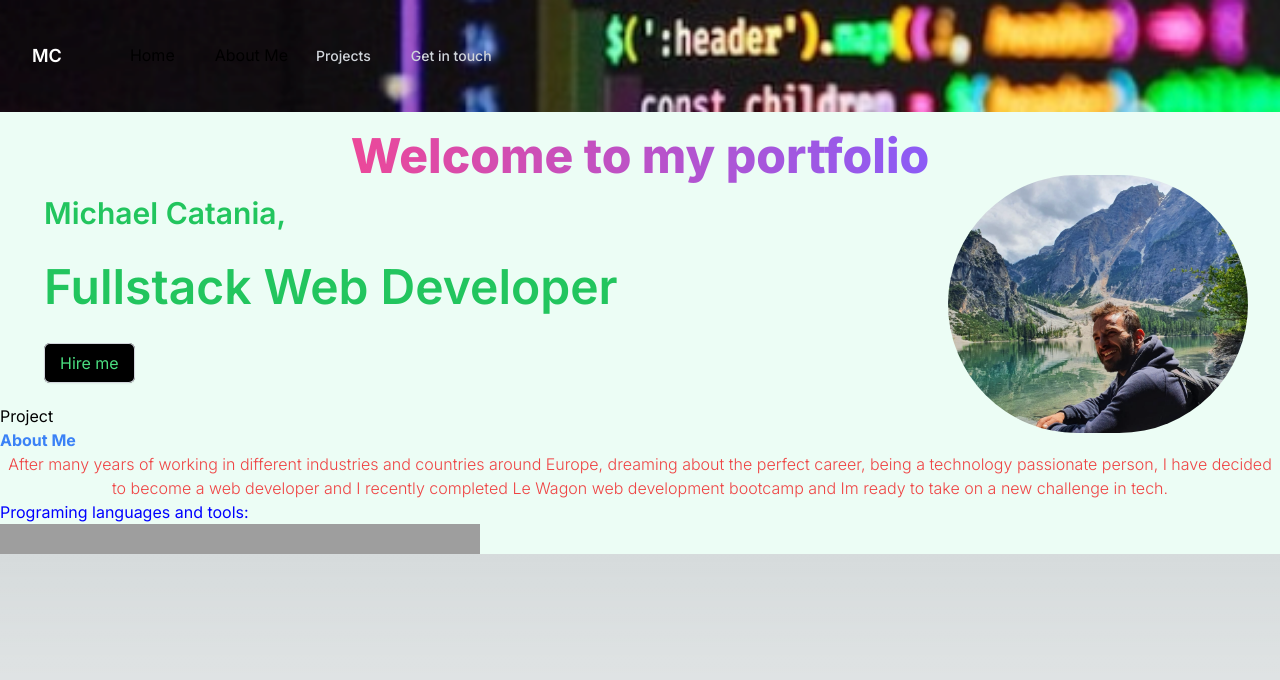
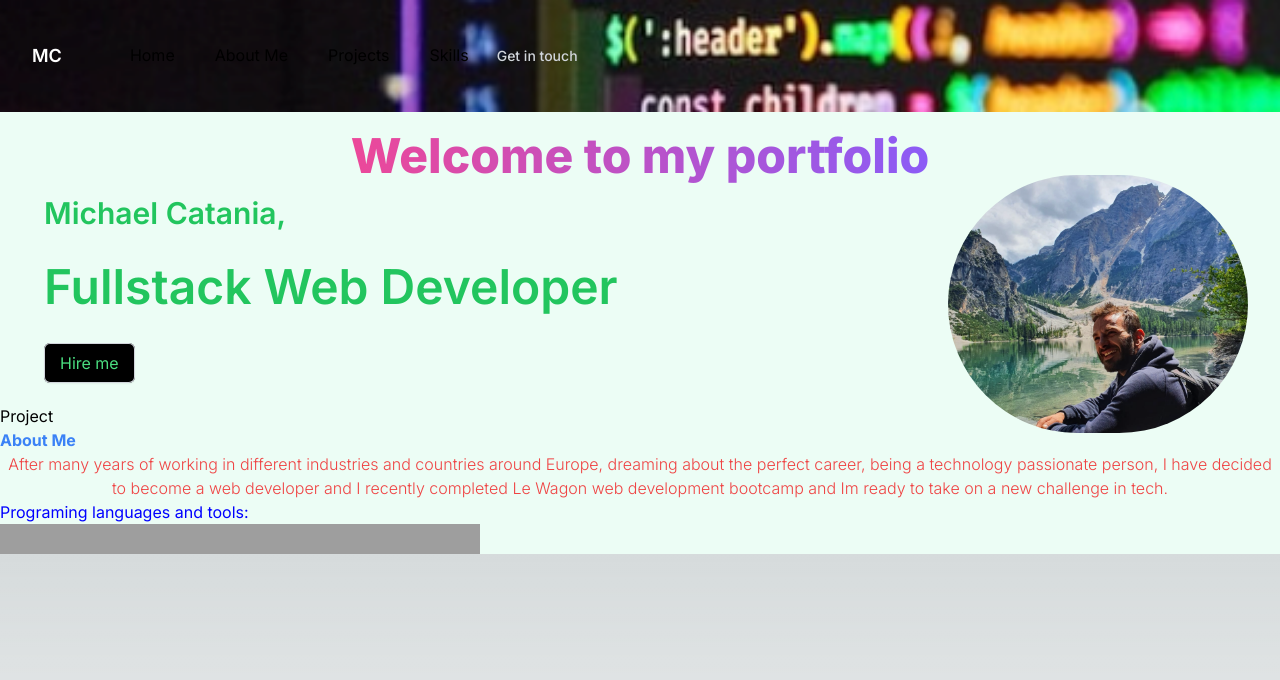
Before and after one commit to Mikitanjie/portfolio, a Next.js app: page / in a window 1280 px wide. Shown: the top 680 px of the page. Built offline with nearby package versions, Linux system fonts and the light colour scheme; grey boxes are pictures that could not be loaded.

Commit message:
links redo

```diff
--- a/app/components/About/About.js
+++ b/app/components/About/About.js
@@ -1,11 +1,13 @@
 const About = () => {
   return (
+    <nopadding id="About">
     <div className="font-bold text-medium text-blue-500">
       About Me
       <div className="font-light text-small text-red-500 relative flex text-center">
         After many years of working in different industries and countries around Europe, dreaming about the perfect career, being a technology passionate person, I have decided to become a web developer and I recently completed Le Wagon web development bootcamp and Im ready to take on a new challenge in tech.
       </div>
     </div>
+    </nopadding>
   )
 }
 
--- a/app/components/Header/Header.js
+++ b/app/components/Header/Header.js
@@ -17,16 +17,18 @@ const Header = () => {
                     <a className="text-gray-300 hover:bg-gray-700 hover:text-white px-3 py-2 rounded-md text-sm font-medium"/>
                     <span>Home</span>
                   </Link>
-                  <Link href="#about">
+                  <Link href="#About">
                     <a className="text-gray-300 hover:bg-gray-700 hover:text-white px-3 py-2 rounded-md text-sm font-medium"/>
                     <span>About Me</span>
                   </Link>
-                  <a
-                    href="#"
-                    className="text-gray-300 hover:bg-gray-700 hover:text-white px-3 py-2 rounded-md text-sm font-medium"
-                  >
-                    Projects
-                  </a>
+                  <Link href="#Projects">
+                    <a className="text-gray-300 hover:bg-gray-700 hover:text-white px-3 py-2 rounded-md text-sm font-medium"/>
+                    <span>Projects</span>
+                  </Link>
+                  <Link href="#Skills">
+                    <a className="text-gray-300 hover:bg-gray-700 hover:text-white px-3 py-2 rounded-md text-sm font-medium"/>
+                    <span>Skills</span>
+                  </Link>
                   <a
                     href="#"
                     className="text-gray-300 hover:bg-gray-700 hover:text-white px-3 py-2 rounded-md text-sm font-medium"
--- a/app/components/Projects/Projects.js
+++ b/app/components/Projects/Projects.js
@@ -1,8 +1,10 @@
 const Projects = () => {
   return (
-    <div>
-      Project
-    </div>
+    <nopadding id="Skills">
+      <div>
+        Project
+      </div>
+    </nopadding>
   )
 }
 
--- a/app/components/Skills/Skills.js
+++ b/app/components/Skills/Skills.js
@@ -3,6 +3,7 @@ import {} from 'react-icons/di';
 
 const Skills = () => {
   return (
+    <nopadding id="Skills">
     <div>
       <h3 style={{ textAlign: 'left', color: 'blue' }}>Programing languages and tools:</h3>
       <div style={{ display: 'flex' }}>
@@ -44,6 +45,7 @@ const Skills = () => {
       </a>
       </div>
     </div>
+    </nopadding>
   );
 };
 
```
